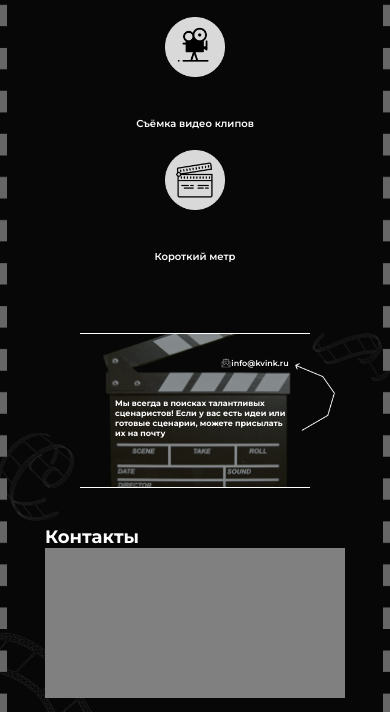
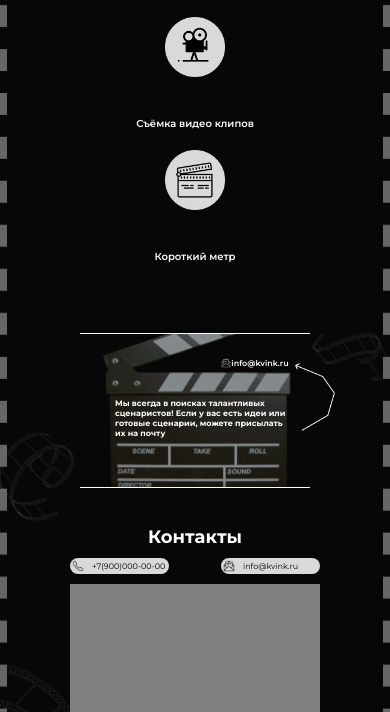
Before and after one commit to 1urt3t/web-site-kwink, a plain HTML site: page index.html in a window 390 px wide. Shown: the part 2051-2763 px from the top of the page. Drawn offline with Linux system fonts and the light colour scheme.

Commit message:
No more fix

```diff
--- a/Css/media.css
+++ b/Css/media.css
@@ -65,10 +65,10 @@ max: 1440
         height: 500px;
     }
     #first {
-        height: 4120px;
+        height: 4170px;
     }
     #second {
-        height: 4120px;
+        height: 4170px;
     }
 }
 /* ---------------------------------
@@ -168,13 +168,13 @@ max: 1200
         padding: 6px;
     }
     .page06-map {
-        width: 650px;
+        width: 700px;
     }
     .map-yandex {
-        width: 650px;
+        width: 700px;
         height: 400px;
     }
-    .page06-map span {
+    .page06-map-header {
         font-size: 30px;
     }
     .page06-img {
@@ -184,10 +184,10 @@ max: 1200
         width: 350px;
     }
     #first {
-        height: 3720px;
+        height: 3790px;
     }
     #second {
-        height: 3720px;
+        height: 3790px;
     }
 }
 /* ---------------------------------
@@ -363,16 +363,13 @@ max: 992
         width: 100px;
     }
     .page06-map {
-        width: 500px;
+        width: 550px;
     }
     .map-yandex {
-        width: 500px;
+        width: 550px;
         height: 300px;
     }
-    .page06-map img{
-        width: 500px;
-    }
-    .page06-map span {
+    .page06-map-header {
         font-size: 28px;
     }
     .page06-img {
@@ -382,10 +379,10 @@ max: 992
         width: 300px;
     }
     #first {
-        height: 3000px;
+        height: 3055px;
     }
     #second {
-        height: 3000px;
+        height: 3055px;
     }
 }
 /* ---------------------------------
@@ -611,7 +608,7 @@ max: 768
     /* 06-page */
     /* ---------------------------------------- */
     .page06 {
-        top: -200px;
+        top: -170px;
     }
     .page06-ls-contact {
         font-size: 8px;
@@ -627,13 +624,13 @@ max: 768
         width: 100px;
     }
     .page06-map {
-        width: 350px;
+        width: 400px;
     }
     .map-yandex {
-        width: 350px;
+        width: 400px;
         height: 200px;
     }
-    .page06-map span {
+    .page06-map-header {
         font-size: 20px;
     }
     .page06-img {
@@ -643,11 +640,11 @@ max: 768
         width: 200px;
     }
     #first {
-        height: 3300px;
+        height: 3360px;
         width: 7px;
     }
     #second {
-        height: 3300px;
+        height: 3360px;
         width: 7px;
     }
 }
@@ -906,7 +903,7 @@ max: 576
         display: flex;
         width: 100%;
         flex-direction: row;
-        justify-content: space-between;
+        justify-content: center;
     }
     .page06-ls-contacts {
         display: flex;
@@ -926,13 +923,13 @@ max: 576
         width: 100px;
     }
     .page06-map {
-        width: 300px;
+        width: 250px;
     }
     .map-yandex {
-        width: 300px;
+        width: 250px;
         height: 150px;
     }
-    .page06-map span {
+    .page06-map-header {
         font-size: 18px;
     }
     .page06-img {
@@ -942,11 +939,11 @@ max: 576
         width: 150px;
     }
     #first {
-        height: 2790px;
+        height: 2850px;
         width: 7px;
     }
     #second {
-        height: 2790px;
+        height: 2850px;
         width: 7px;
     }
     body {
--- a/Css/style.css
+++ b/Css/style.css
@@ -345,19 +345,18 @@ body {
 }
 #page06 {
     display: flex;
-    justify-content: space-between;
+    justify-content: space-around;
 }
 .page06-leftside {
     margin-top: 50px;
     display: flex;
     flex-direction: column;
-    justify-content: space-between;
+    justify-content: end;
     z-index: 2;
 }
 .page06-ls-contacts {
     display: flex;
-    flex-direction: column;
-    gap: 20px;
+    justify-content: space-between;
 }
 .page06-ls-contact {
     color: #000;
@@ -378,6 +377,9 @@ body {
     gap: 8px;
 }
 .page06-map {
+    display: flex;
+    flex-direction: column;
+    gap: 10px;
     width: 1000px;
     z-index: 2;
 }
@@ -386,7 +388,8 @@ body {
     width: 1000px;
     height: 500px;
 }
-.page06-map span {
+.page06-map-header {
+    margin: 0px auto;
     display: block;
     color: #FFF;
     font-family: Montserrat;
@@ -405,13 +408,13 @@ body {
     position: absolute;
     top: 0px;
     left: 0px;
-    height: 3700px;
+    height: 3740px;
 }
 #second {
     position: absolute;
     top: 0px;
     right: 0px;
-    height: 3700px;
+    height: 3740px;
 }
 .lines07 {
     overflow: hidden;
--- a/index.html
+++ b/index.html
@@ -261,6 +261,12 @@
     <div class="page06">
       <div class="container" id="page06">
         <div class="page06-leftside">
+          <div class="page06-ls-logo">
+            <img src="img/06-page/04-logo.png" alt="" />
+          </div>
+        </div>
+        <div class="page06-map">
+          <span class="page06-map-header">Контакты</span>
           <div class="page06-ls-contacts">
             <div class="page06-ls-contact">
               <img src="img/06-page/01-phone.png" alt="" />
@@ -271,12 +277,6 @@
               <span>info@kvink.ru</span>
             </div>
           </div>
-          <div class="page06-ls-logo">
-            <img src="img/06-page/04-logo.png" alt="" />
-          </div>
-        </div>
-        <div class="page06-map">
-          <span>Контакты</span>
           <div class="map-yandex" id="map-yandex"></div>
         </div>
         <div class="page06-img">
```
